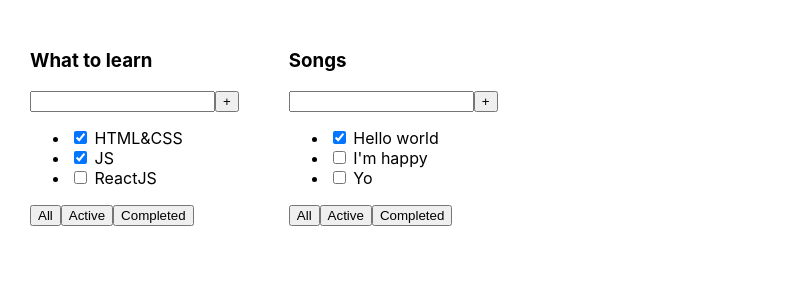
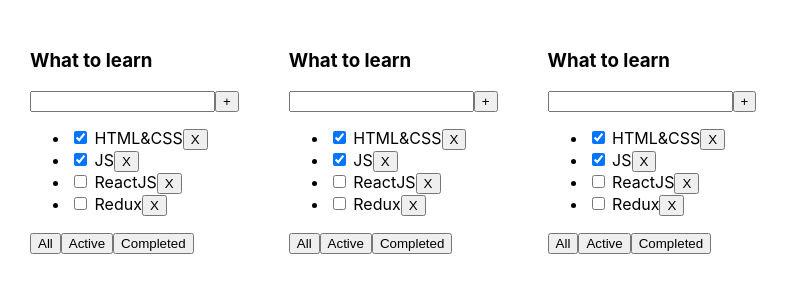
Before and after one commit to yo-atmosf3re/todo_inc, a React (Create React App) app: page / in a window 1280 px wide. Shown: the top 300 px of the page, without its empty margins (0-789 px from the left). Built offline with nearby package versions, Linux system fonts and the light colour scheme.

Commit message:
new comp

```diff
--- a/package.json
+++ b/package.json
@@ -13,6 +13,7 @@
     "react": "^16.13.1",
     "react-dom": "^16.13.1",
     "react-scripts": "3.4.1",
+    "set-default-browser": "^1.1.2",
     "typescript": "~3.7.2"
   },
   "scripts": {
--- a/src/App.tsx
+++ b/src/App.tsx
@@ -4,20 +4,17 @@ import { Todolist } from './Todolist';
 
 function App() {
 
-    const tasks1 = [
+    const tasks = [
         { id: 1, title: "HTML&CSS", isDone: true },
         { id: 2, title: "JS", isDone: true },
         { id: 3, title: "ReactJS", isDone: false },
-    ]
-    const tasks2 = [
-        { id: 1, title: "Hello world", isDone: true },
-        { id: 2, title: "I'm happy", isDone: false },
-        { id: 3, title: "Yo", isDone: false },
+        { id: 4, title: "Redux", isDone: false },
     ]
     return (
         <div className="App">
-            <Todolist title='What to learn' tasks={tasks1} />
-            <Todolist title="Songs" tasks={tasks2} />
+            <Todolist title='What to learn' tasks={tasks} />
+            <Todolist title='What to learn' tasks={tasks} />
+            <Todolist title='What to learn' tasks={tasks} />
         </div>
     );
 }
--- a/src/Todolist.tsx
+++ b/src/Todolist.tsx
@@ -1,5 +1,4 @@
 import React from 'react';
-import { isPropertySignature } from 'typescript';
 
 type TaskType = {
    id: number,
@@ -13,6 +12,7 @@ type PropsType = {
 }
 
 export function Todolist(props: PropsType) {
+   debugger
    return (
       <div>
          <h3>{props.title}</h3>
@@ -21,9 +21,12 @@ export function Todolist(props: PropsType) {
             <button>+</button>
          </div>
          <ul>
-            <li><input type="checkbox" checked={props.tasks[0].isDone} /> <span>{props.tasks[0].title}</span></li>
-            <li><input type="checkbox" checked={props.tasks[1].isDone} /> <span>{props.tasks[1].title}</span></li>
-            <li><input type="checkbox" checked={props.tasks[2].isDone} /> <span>{props.tasks[2].title}</span></li>
+            {
+               props.tasks.map(t => <li><input type="checkbox" checked={t.isDone} /> <span>{t.title}</span>
+               <button onClick={ () => {alert(t.id)}}>X</button>
+               </li>
+               )
+            }
          </ul>
          <div>
             <button>All</button>
--- a/src/index.tsx
+++ b/src/index.tsx
@@ -4,7 +4,7 @@ import './index.css';
 import App from './App';
 import * as serviceWorker from './serviceWorker';
 
-ReactDOM.render(<App />,  document.getElementById('root'));
+ReactDOM.render(<App />, document.getElementById('root'));
 
 // If you want your app to work offline and load faster, you can change
 // unregister() to register() below. Note this comes with some pitfalls.
```
Also changed, not shown: 2 other files (tests, documents, lock files or other folders).
